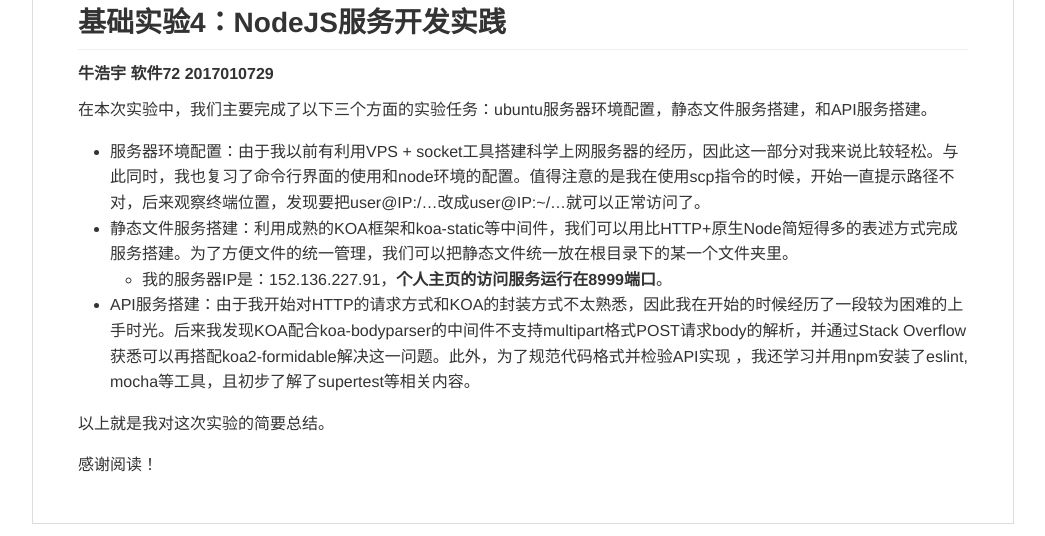
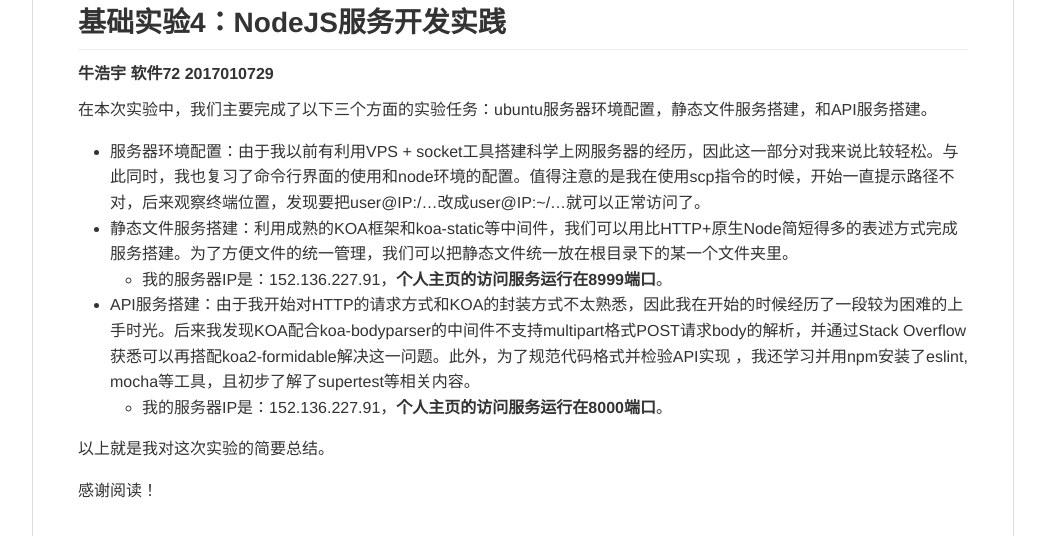
Before and after one commit to nhy17-thu/nhy17-thu.github.io, a plain HTML site: page report4.html in a window 1280 px wide. Shown: the part 126-662 px from the top of the page, without its empty margins (117-1162 px from the left). Drawn offline with Linux system fonts and the light colour scheme.

Commit message:
Update report4.html

```diff
--- a/report4.html
+++ b/report4.html
@@ -1066,7 +1066,10 @@ body .markdown-body
 </ul>
 </li>
 <li>API服务搭建：由于我开始对HTTP的请求方式和KOA的封装方式不太熟悉，因此我在开始的时候经历了一段较为困难的上手时光。后来我发现KOA配合koa-bodyparser的中间件不支持multipart格式POST请求body的解析，并通过Stack Overflow获悉可以再搭配koa2-formidable解决这一问题。此外，为了规范代码格式并检验API实现
-，我还学习并用npm安装了eslint, mocha等工具，且初步了解了supertest等相关内容。</li>
+，我还学习并用npm安装了eslint, mocha等工具，且初步了解了supertest等相关内容。<ul>
+<li>我的服务器IP是：152.136.227.91，<strong>个人主页的访问服务运行在8000端口</strong>。</li>
+</ul>
+</li>
 </ul>
 <p>以上就是我对这次实验的简要总结。</p>
 <p>感谢阅读！</p></article></body></html>
```
